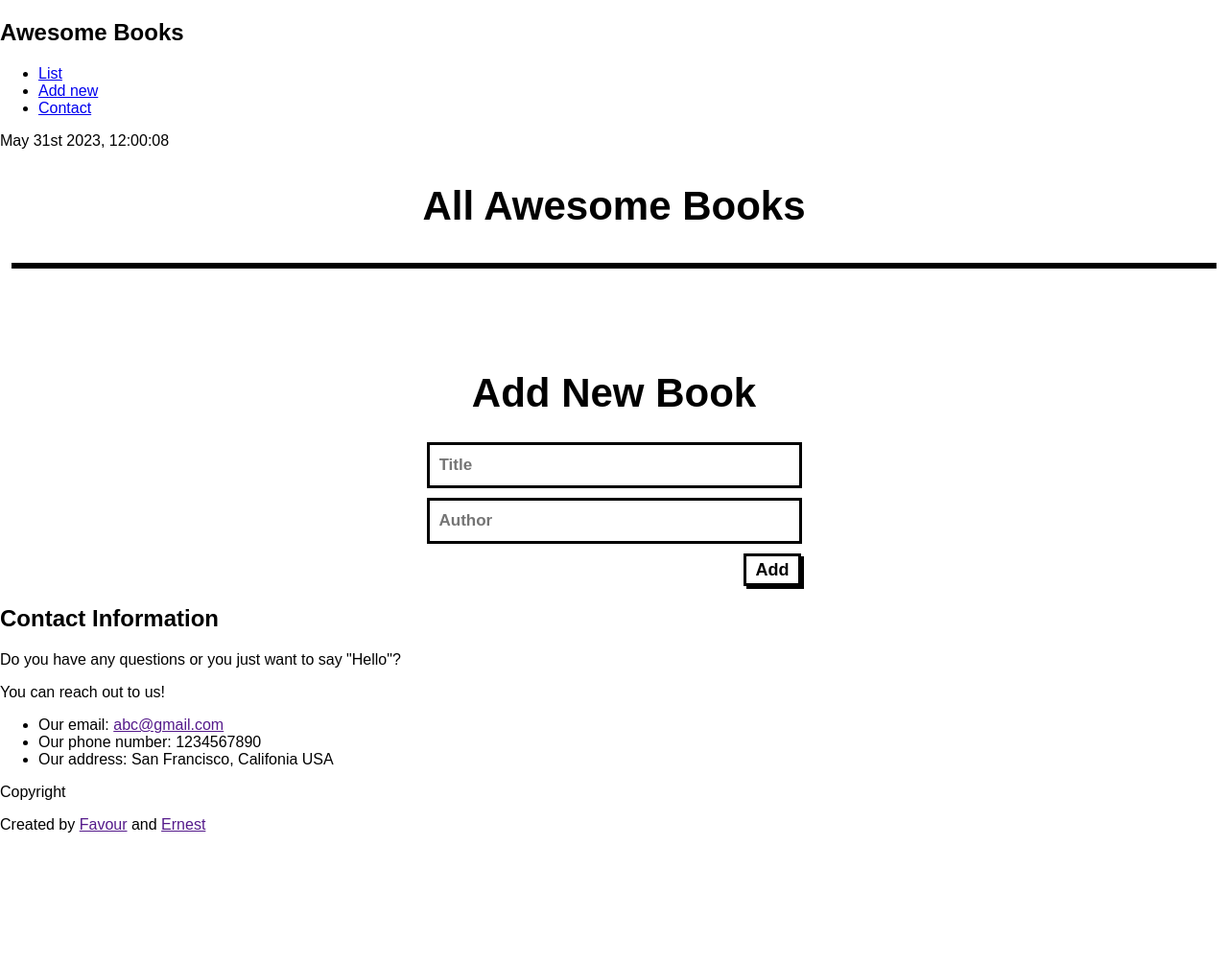
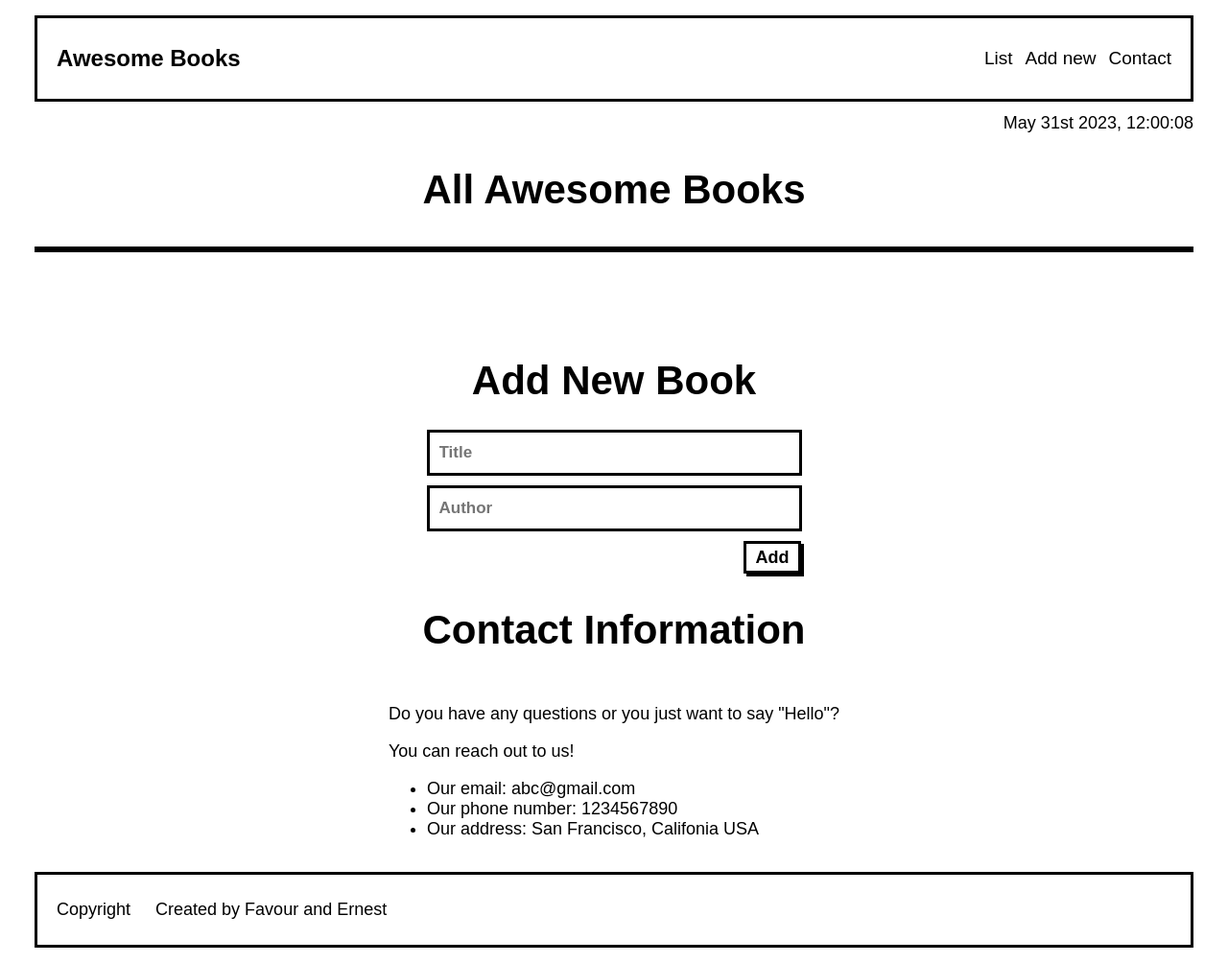
Before and after one commit to Fombi-Favour/Awesome-books, a website: page index.html in a window 1280 px wide. Shown: the whole page at 96% size. Before the commit the page ends 885 px from the top, so only its background shows below. Drawn offline with Linux system fonts and the light colour scheme; a web font is replaced by a local one.

Commit message:
Update style.css

```diff
--- a/style.css
+++ b/style.css
@@ -5,21 +5,57 @@ body {
   font-family: 'KG Miss Kindy Chunky', sans-serif;
 }
 
+header {
+  margin: 16px 36px;
+}
+
+header nav {
+  display: flex;
+  align-items: center;
+  justify-content: space-between;
+  border: 3px solid;
+  padding: 8px 20px;
+}
+
+.nav-menu {
+  list-style: none;
+  display: flex;
+  gap: 13px;
+}
+
+.nav-menu li a {
+  text-decoration: none;
+  color: #000;
+  font-size: 19px;
+}
+
+.time {
+  display: flex;
+  justify-content: end;
+  padding-top: 12px;
+  font-size: 18px;
+}
+
 .app-title,
-.add-book {
+.add-book,
+.contact-title {
   text-align: center;
 }
 
 .app-title h1,
+.contact-title h2,
 #add-book h2 {
   font-size: 42px;
+}
+
+.book-display {
+  margin: 16px 36px;
 }
 
 .book-list {
   display: flex;
   flex-direction: column;
   border: 3px solid #000;
-  margin: 12px;
 }
 
 .book-list li {
@@ -27,7 +63,7 @@ body {
   line-height: 2.4;
   display: flex;
   justify-content: space-between;
-  padding: 12px;
+  padding: 8px 20px;
 }
 
 .book-list li:nth-child(odd) {
@@ -64,6 +100,10 @@ body {
   margin-top: -50px;
 }
 
+.warning {
+  color: #f31111;
+}
+
 .inputField {
   width: 365px;
   height: 42px;
@@ -82,3 +122,40 @@ body {
   width: 60px;
   margin-left: 330px;
 }
+
+.contact-me {
+  display: flex;
+  flex-direction: column;
+  align-items: center;
+}
+
+.contact-text,
+.contact-list {
+  font-size: 18px;
+}
+
+.contact-list li a {
+  text-decoration: none;
+  color: #000;
+}
+
+footer {
+  border: 3px solid;
+  margin: 16px 36px;
+}
+
+.footer-info {
+  display: flex;
+  gap: 26px;
+  padding: 8px 20px;
+}
+
+.footer-info p {
+  font-size: 18px;
+}
+
+/* stylelint-disable-next-line no-descending-specificity */
+.text-2 a {
+  text-decoration: none;
+  color: #000;
+}
```
